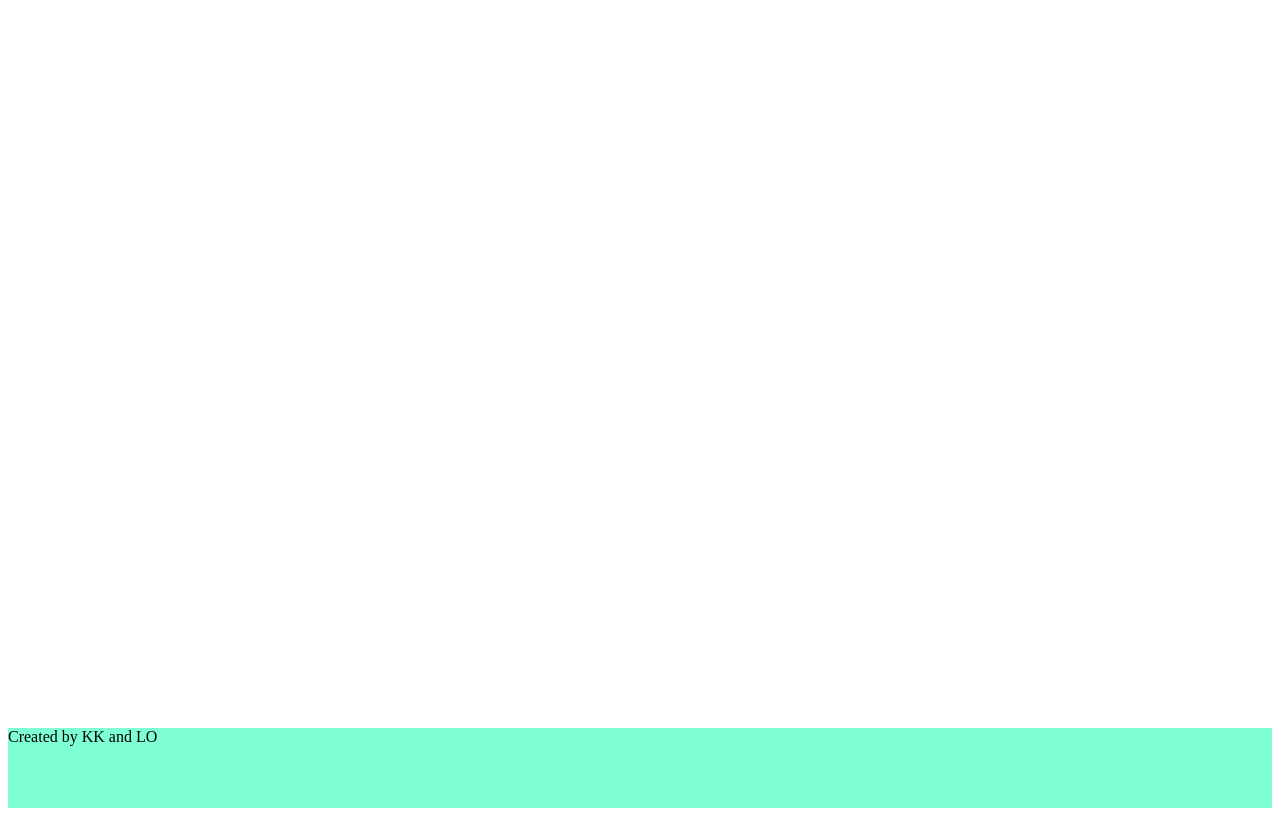
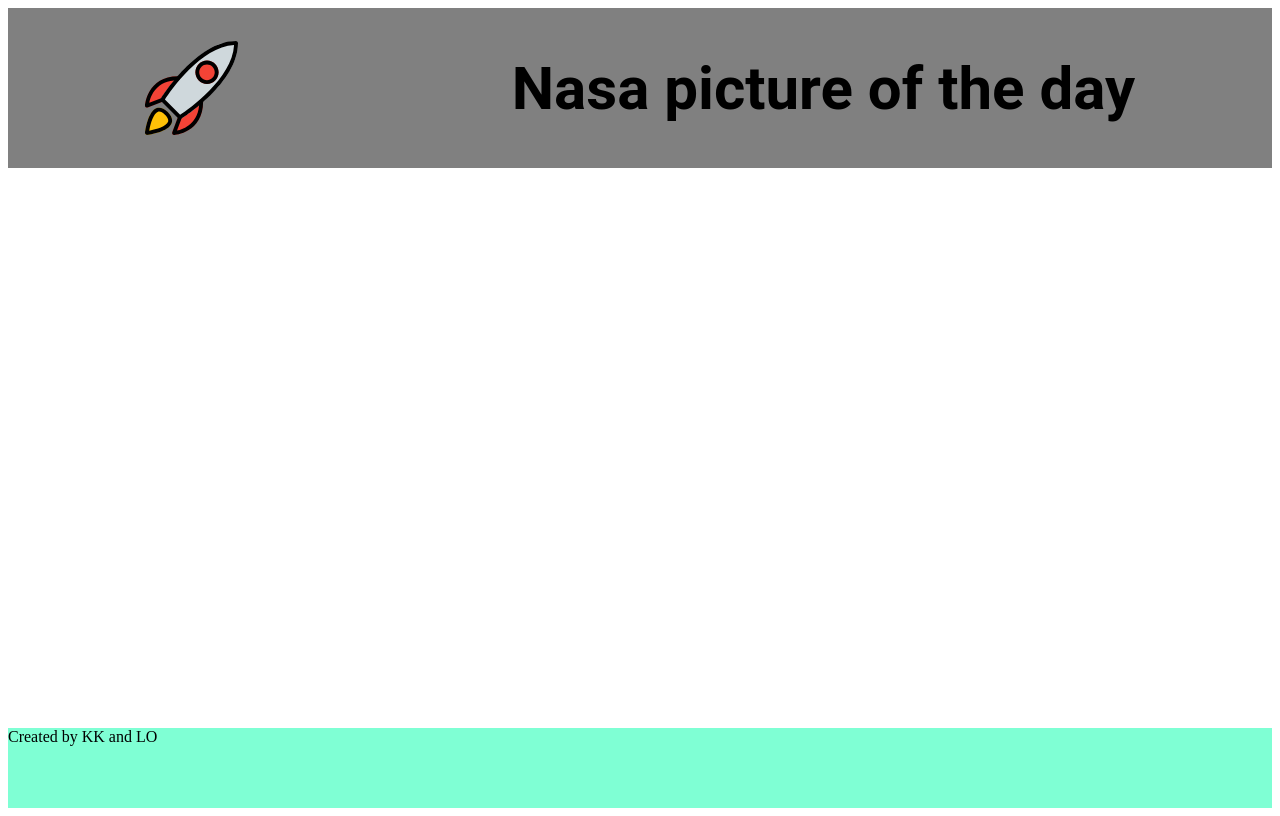
Before and after one commit to LOctavio/JavaScript-capstone, a website built with webpack: page src/index.html in a window 1280 px wide. Built offline with nearby package versions, Linux system fonts and the light colour scheme.

Commit message:
Add header

```diff
--- /dev/null
+++ b/src/header.js
@@ -0,0 +1,15 @@
+import Icon from './assets/logo.svg';
+
+const printHeader = () => {
+  const mainDom = document.querySelector('body');
+  const header = document.createElement('header');
+  const logo = new Image();
+  logo.src = Icon;
+  const title = document.createElement('h1');
+  title.innerHTML = 'Nasa picture of the day';
+  header.appendChild(logo);
+  header.appendChild(title);
+  mainDom.appendChild(header);
+}
+
+export default printHeader;
--- a/src/index.js
+++ b/src/index.js
@@ -1,4 +1,9 @@
 import footerDom from "./footer";
+import printHeader from "./header";
 import './style.css';
 
-document.onload(footerDom());
+
+window.onload = () => {
+  printHeader();
+  footerDom();
+}
--- a/src/style.css
+++ b/src/style.css
@@ -1,3 +1,11 @@
+@font-face {
+  font-family: 'Roboto';
+  src: url('./assets/Roboto-Regular.ttf') format('ttf');
+  font-weight: 600;
+  font-style: normal;
+}
+
+
 * {
   box-sizing: border-box;
 }
@@ -11,6 +19,12 @@
 header {
   grid-column: 1/1;
   grid-row: 1/2;
+  display: flex;
+  justify-content: space-around;
+  align-items: center;
+  font-family: 'Roboto', sans-serif;
+  font-size: 30px;
+  background-color: gray;
 }
 
 .footer-grid {
```
Also changed, not shown: src/index.html (+0 -1 lines), dist/3dc66fd0fd7565ea2f5d.svg (added), dist/a8d6ac03c7b96b7acb62.ttf (added), dist/index.bundle.js, dist/index.html, src/assets/logo.svg (added).
